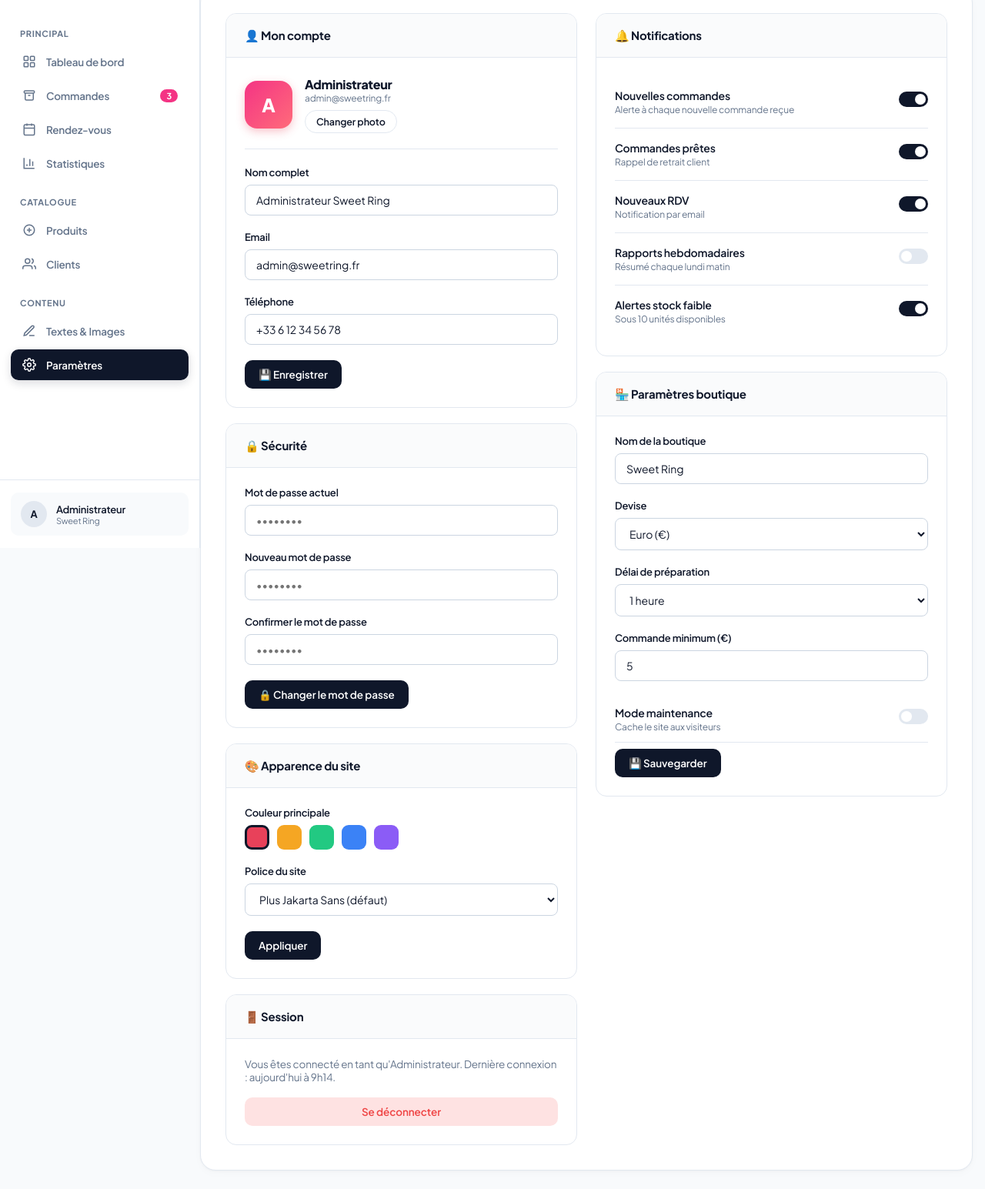
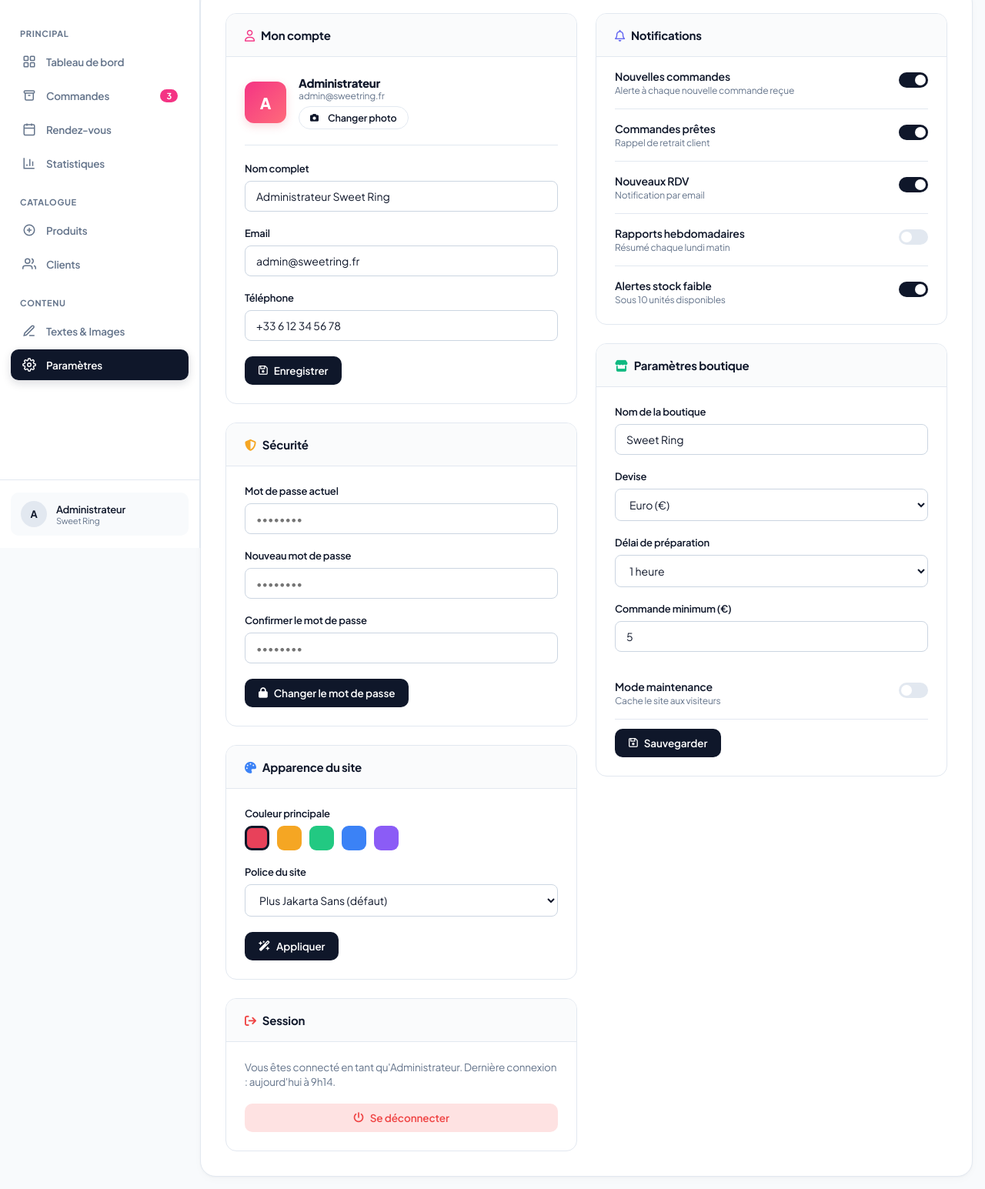
Before and after one commit to Assitan2004/Admin_donut, a plain HTML site: page parametres.html in a window 1280 px wide. Shown: the part 88-1633 px from the top of the page at 77% size. Drawn offline with Linux system fonts and the light colour scheme.

Commit message:
Add files via upload

```diff
--- a/parametres.html
+++ b/parametres.html
@@ -4,7 +4,10 @@
 <meta charset="UTF-8">
 <meta name="viewport" content="width=device-width, initial-scale=1.0">
 <title>Sweet Ring — Paramètres</title>
+<link rel="preconnect" href="https://fonts.googleapis.com">
+<link rel="preconnect" href="https://fonts.gstatic.com" crossorigin>
 <link href="https://fonts.googleapis.com/css2?family=Plus+Jakarta+Sans:wght@300;400;500;600;700;800&display=swap" rel="stylesheet">
+<link rel="stylesheet" href="https://cdnjs.cloudflare.com/ajax/libs/font-awesome/6.5.1/css/all.min.css">
 <link rel="stylesheet" href="style.css">
 </head>
 <body>
@@ -14,91 +17,101 @@
   <div class="content page-enter">
 
     <div class="two-col">
-      <!-- Colonne gauche -->
-      <div style="display:flex;flex-direction:column;gap:20px">
+      <div style="display:flex;flex-direction:column;gap:24px">
 
         <div class="card">
-          <div class="card-header"><div class="card-title">👤 Mon compte</div></div>
+          <div class="card-header">
+            <div class="card-title"><i class="fa-regular fa-user" style="color: var(--pink); margin-right: 8px;"></i>Mon compte</div>
+          </div>
           <div class="card-body">
             <div style="display:flex;align-items:center;gap:16px;margin-bottom:22px;padding-bottom:20px;border-bottom:1px solid var(--border)">
-              <div style="width:62px;height:62px;background:linear-gradient(135deg,var(--pink),#FF6B7A);border-radius:16px;display:flex;align-items:center;justify-content:center;color:white;font-weight:800;font-size:24px;flex-shrink:0;box-shadow:0 4px 12px rgba(232,65,90,0.3)">A</div>
+              <div style="width:54px;height:54px;background:linear-gradient(135deg, var(--pink), #FF6B7A);border-radius:12px;display:flex;align-items:center;justify-content:center;color:white;font-weight:800;font-size:20px;flex-shrink:0;box-shadow:0 4px 12px rgba(232,65,90,0.2)">A</div>
               <div>
-                <div style="font-weight:800;font-size:16px;letter-spacing:-0.3px">Administrateur</div>
-                <div style="font-size:12px;color:var(--muted)">admin@sweetring.fr</div>
-                <button class="btn btn-outline btn-sm" style="margin-top:8px" onclick="showToast('📸 Changer la photo')">Changer photo</button>
+                <div style="font-weight:800;font-size:15px;letter-spacing:-0.3px;color:var(--text)">Administrateur</div>
+                <div style="font-size:12px;color:var(--muted);margin-bottom:6px">admin@sweetring.fr</div>
+                <button class="btn btn-outline btn-sm" onclick="showToast('<i class=\'fa-solid fa-camera\'></i> Module caméra activé')"><i class="fa-solid fa-camera" style="font-size:11px;margin-right:4px"></i>Changer photo</button>
               </div>
             </div>
             <div class="form-group"><label>Nom complet</label><input type="text" value="Administrateur Sweet Ring"></div>
             <div class="form-group"><label>Email</label><input type="email" value="admin@sweetring.fr"></div>
             <div class="form-group"><label>Téléphone</label><input type="tel" value="+33 6 12 34 56 78"></div>
-            <button class="btn btn-primary" onclick="showToast('✅ Profil mis à jour !')">💾 Enregistrer</button>
+            <button class="btn btn-primary" onclick="showToast('<i class=\'fa-solid fa-circle-check\' style=\'color:var(--green)\'></i> Profil mis à jour')"><i class="fa-regular fa-floppy-disk"></i> Enregistrer</button>
           </div>
         </div>
 
         <div class="card">
-          <div class="card-header"><div class="card-title">🔒 Sécurité</div></div>
+          <div class="card-header">
+            <div class="card-title"><i class="fa-solid fa-shield-halved" style="color: var(--amber); margin-right: 8px;"></i>Sécurité</div>
+          </div>
           <div class="card-body">
             <div class="form-group"><label>Mot de passe actuel</label><input type="password" placeholder="••••••••"></div>
             <div class="form-group"><label>Nouveau mot de passe</label><input type="password" placeholder="••••••••"></div>
             <div class="form-group"><label>Confirmer le mot de passe</label><input type="password" placeholder="••••••••"></div>
-            <button class="btn btn-primary" onclick="showToast('✅ Mot de passe modifié !')">🔒 Changer le mot de passe</button>
+            <button class="btn btn-primary" onclick="showToast('<i class=\'fa-solid fa-key\' style=\'color:var(--amber)\'></i> Mot de passe modifié')"><i class="fa-solid fa-lock"></i> Changer le mot de passe</button>
           </div>
         </div>
 
         <div class="card">
-          <div class="card-header"><div class="card-title">🎨 Apparence du site</div></div>
+          <div class="card-header">
+            <div class="card-title"><i class="fa-solid fa-palette" style="color: var(--blue); margin-right: 8px;"></i>Apparence du site</div>
+          </div>
           <div class="card-body">
             <div class="form-group">
               <label>Couleur principale</label>
               <div style="display:flex;gap:10px;margin-top:8px">
-                <div style="width:32px;height:32px;border-radius:9px;background:#E8415A;cursor:pointer;border:3px solid var(--text)" title="Rose (défaut)" onclick="showToast('🎨 Rose sélectionné')"></div>
-                <div style="width:32px;height:32px;border-radius:9px;background:#F5A623;cursor:pointer;border:2px solid transparent" title="Amber" onclick="showToast('🎨 Amber sélectionné')"></div>
-                <div style="width:32px;height:32px;border-radius:9px;background:#22C982;cursor:pointer;border:2px solid transparent" title="Vert" onclick="showToast('🎨 Vert sélectionné')"></div>
-                <div style="width:32px;height:32px;border-radius:9px;background:#3B82F6;cursor:pointer;border:2px solid transparent" title="Bleu" onclick="showToast('🎨 Bleu sélectionné')"></div>
-                <div style="width:32px;height:32px;border-radius:9px;background:#8B5CF6;cursor:pointer;border:2px solid transparent" title="Violet" onclick="showToast('🎨 Violet sélectionné')"></div>
+                <div style="width:32px;height:32px;border-radius:9px;background:#E8415A;cursor:pointer;border:3px solid var(--text)" title="Rose (défaut)" onclick="showToast('<i class=\'fa-solid fa-palette\' style=\'color:#E8415A\'></i> Thème rose sélectionné')"></div>
+                <div style="width:32px;height:32px;border-radius:9px;background:#F5A623;cursor:pointer;border:2px solid transparent" title="Amber" onclick="showToast('<i class=\'fa-solid fa-palette\' style=\'color:#F5A623\'></i> Thème amber sélectionné')"></div>
+                <div style="width:32px;height:32px;border-radius:9px;background:#22C982;cursor:pointer;border:2px solid transparent" title="Vert" onclick="showToast('<i class=\'fa-solid fa-palette\' style=\'color:#22C982\'></i> Thème vert sélectionné')"></div>
+                <div style="width:32px;height:32px;border-radius:9px;background:#3B82F6;cursor:pointer;border:2px solid transparent" title="Bleu" onclick="showToast('<i class=\'fa-solid fa-palette\' style=\'color:#3B82F6\'></i> Thème bleu sélectionné')"></div>
+                <div style="width:32px;height:32px;border-radius:9px;background:#8B5CF6;cursor:pointer;border:2px solid transparent" title="Violet" onclick="showToast('<i class=\'fa-solid fa-palette\' style=\'color:#8B5CF6\'></i> Thème violet sélectionné')"></div>
               </div>
             </div>
             <div class="form-group"><label>Police du site</label><select><option>Plus Jakarta Sans (défaut)</option><option>Inter</option><option>Poppins</option><option>Montserrat</option></select></div>
-            <button class="btn btn-primary" onclick="showToast('🎨 Apparence mise à jour !')">Appliquer</button>
+            <button class="btn btn-primary" onclick="showToast('<i class=\'fa-solid fa-wand-magic-sparkles\' style=\'color:var(--blue)\'></i> Interface mise à jour')"><i class="fa-solid fa-wand-magic-sparkles"></i> Appliquer</button>
           </div>
         </div>
 
         <div class="card">
-          <div class="card-header"><div class="card-title">🚪 Session</div></div>
+          <div class="card-header">
+            <div class="card-title"><i class="fa-solid fa-arrow-right-from-bracket" style="color: var(--red); margin-right: 8px;"></i>Session</div>
+          </div>
           <div class="card-body">
-            <p style="font-size:13.5px;color:var(--muted);margin-bottom:18px">Vous êtes connecté en tant qu'Administrateur. Dernière connexion : aujourd'hui à 9h14.</p>
-            <a href="login.html" class="btn btn-danger" style="width:100%;justify-content:center">Se déconnecter</a>
+            <p style="font-size:13.5px;color:var(--muted);margin-bottom:18px;line-height:1.4">Vous êtes connecté en tant qu'Administrateur. Dernière connexion : aujourd'hui à 9h14.</p>
+            <a href="login.html" class="btn btn-danger" style="width:100%;justify-content:center"><i class="fa-solid fa-power-off"></i> Se déconnecter</a>
           </div>
         </div>
 
       </div>
 
-      <!-- Colonne droite -->
-      <div style="display:flex;flex-direction:column;gap:20px">
+      <div style="display:flex;flex-direction:column;gap:24px">
 
         <div class="card">
-          <div class="card-header"><div class="card-title">🔔 Notifications</div></div>
-          <div class="card-body">
-            <div class="settings-row"><div><div class="settings-label">Nouvelles commandes</div><div class="settings-desc">Alerte à chaque nouvelle commande reçue</div></div><label class="toggle"><input type="checkbox" checked onchange="showToast('🔔 Paramètre mis à jour')"><span class="toggle-slider"></span></label></div>
-            <div class="settings-row"><div><div class="settings-label">Commandes prêtes</div><div class="settings-desc">Rappel de retrait client</div></div><label class="toggle"><input type="checkbox" checked onchange="showToast('🔔 Paramètre mis à jour')"><span class="toggle-slider"></span></label></div>
-            <div class="settings-row"><div><div class="settings-label">Nouveaux RDV</div><div class="settings-desc">Notification par email</div></div><label class="toggle"><input type="checkbox" checked onchange="showToast('🔔 Paramètre mis à jour')"><span class="toggle-slider"></span></label></div>
-            <div class="settings-row"><div><div class="settings-label">Rapports hebdomadaires</div><div class="settings-desc">Résumé chaque lundi matin</div></div><label class="toggle"><input type="checkbox" onchange="showToast('🔔 Paramètre mis à jour')"><span class="toggle-slider"></span></label></div>
-            <div class="settings-row"><div><div class="settings-label">Alertes stock faible</div><div class="settings-desc">Sous 10 unités disponibles</div></div><label class="toggle"><input type="checkbox" checked onchange="showToast('🔔 Paramètre mis à jour')"><span class="toggle-slider"></span></label></div>
+          <div class="card-header">
+            <div class="card-title"><i class="fa-regular fa-bell" style="color: var(--purple); margin-right: 8px;"></i>Notifications</div>
+          </div>
+          <div class="card-body" style="padding-top:0;padding-bottom:8px">
+            <div class="settings-row"><div><div class="settings-label">Nouvelles commandes</div><div class="settings-desc">Alerte à chaque nouvelle commande reçue</div></div><label class="toggle"><input type="checkbox" checked onchange="showToast('<i class=\'fa-solid fa-bell-sliders\'></i> Préférence modifiée')"><span class="toggle-slider"></span></label></div>
+            <div class="settings-row"><div><div class="settings-label">Commandes prêtes</div><div class="settings-desc">Rappel de retrait client</div></div><label class="toggle"><input type="checkbox" checked onchange="showToast('<i class=\'fa-solid fa-bell-sliders\'></i> Préférence modifiée')"><span class="toggle-slider"></span></label></div>
+            <div class="settings-row"><div><div class="settings-label">Nouveaux RDV</div><div class="settings-desc">Notification par email</div></div><label class="toggle"><input type="checkbox" checked onchange="showToast('<i class=\'fa-solid fa-bell-sliders\'></i> Préférence modifiée')"><span class="toggle-slider"></span></label></div>
+            <div class="settings-row"><div><div class="settings-label">Rapports hebdomadaires</div><div class="settings-desc">Résumé chaque lundi matin</div></div><label class="toggle"><input type="checkbox" onchange="showToast('<i class=\'fa-solid fa-bell-sliders\'></i> Préférence modifiée')"><span class="toggle-slider"></span></label></div>
+            <div class="settings-row"><div><div class="settings-label">Alertes stock faible</div><div class="settings-desc">Sous 10 unités disponibles</div></div><label class="toggle"><input type="checkbox" checked onchange="showToast('<i class=\'fa-solid fa-bell-sliders\'></i> Préférence modifiée')"><span class="toggle-slider"></span></label></div>
           </div>
         </div>
 
         <div class="card">
-          <div class="card-header"><div class="card-title">🏪 Paramètres boutique</div></div>
+          <div class="card-header">
+            <div class="card-title"><i class="fa-solid fa-store" style="color: var(--green); margin-right: 8px;"></i>Paramètres boutique</div>
+          </div>
           <div class="card-body">
             <div class="form-group"><label>Nom de la boutique</label><input type="text" value="Sweet Ring"></div>
             <div class="form-group"><label>Devise</label><select><option selected>Euro (€)</option><option>Dollar ($)</option><option>Livre (£)</option></select></div>
             <div class="form-group"><label>Délai de préparation</label><select><option>30 minutes</option><option selected>1 heure</option><option>2 heures</option><option>Sur commande</option></select></div>
             <div class="form-group"><label>Commande minimum (€)</label><input type="number" value="5" min="0"></div>
-            <div class="settings-row" style="padding:12px 0">
+            <div class="settings-row" style="padding:16px 0;margin-bottom:12px">
               <div><div class="settings-label">Mode maintenance</div><div class="settings-desc">Cache le site aux visiteurs</div></div>
-              <label class="toggle"><input type="checkbox" onchange="showToast(this.checked?'⚠️ Mode maintenance activé':'✅ Site en ligne')"><span class="toggle-slider"></span></label>
+              <label class="toggle"><input type="checkbox" onchange="showToast(this.checked ? '<i class=\'fa-solid fa-triangle-exclamation\' style=\'color:var(--amber)\'></i> Mode maintenance activé' : '<i class=\'fa-solid fa-circle-check\' style=\'color:var(--green)\'></i> Site public en ligne')"><span class="toggle-slider"></span></label>
             </div>
-            <button class="btn btn-primary" style="margin-top:8px" onclick="showToast('✅ Paramètres boutique sauvegardés !')">💾 Sauvegarder</button>
+            <button class="btn btn-primary" onclick="showToast('<i class=\'fa-solid fa-circle-check\' style=\'color:var(--green)\'></i> Configuration boutique enregistrée')"><i class="fa-regular fa-floppy-disk"></i> Sauvegarder</button>
           </div>
         </div>
 
@@ -110,10 +123,17 @@
 
 <div class="modal-overlay" id="modal-quick-add">
   <div class="modal">
-    <div class="modal-title">➕ Ajouter <button class="close-btn" onclick="closeModal('modal-quick-add')">×</button></div>
+    <div class="modal-title">
+      <span><i class="fa-solid fa-circle-plus" style="margin-right: 8px; color: var(--text);"></i>Ajouter un élément</span>
+      <button class="close-btn" onclick="closeModal('modal-quick-add')"><i class="fa-solid fa-xmark"></i></button>
+    </div>
     <div style="display:grid;grid-template-columns:1fr 1fr;gap:12px">
-      <a href="produits.html" class="btn btn-outline" style="padding:20px;flex-direction:column;gap:8px;height:auto;font-size:13px;text-decoration:none;justify-content:center"><span style="font-size:28px">🍩</span>Produit</a>
-      <a href="rendez-vous.html" class="btn btn-outline" style="padding:20px;flex-direction:column;gap:8px;height:auto;font-size:13px;text-decoration:none;justify-content:center"><span style="font-size:28px">📅</span>Rendez-vous</a>
+      <a href="produits.html" class="btn btn-outline" style="padding:24px 16px;flex-direction:column;gap:10px;height:auto;font-size:13px;text-decoration:none;justify-content:center">
+        <i class="fa-solid fa-cookie-bite" style="font-size: 24px; color: var(--pink);"></i>Produit
+      </a>
+      <a href="rendez-vous.html" class="btn btn-outline" style="padding:24px 16px;flex-direction:column;gap:10px;height:auto;font-size:13px;text-decoration:none;justify-content:center">
+        <i class="fa-solid fa-calendar-days" style="font-size: 24px; color: var(--blue);"></i>Rendez-vous
+      </a>
     </div>
   </div>
 </div>
```
Also changed, not shown: commandes.html (+7 -2 lines), index.html (+29 -23 lines), rendez-vous.html (+7 -2 lines), statistiques.html (+7 -2 lines).
